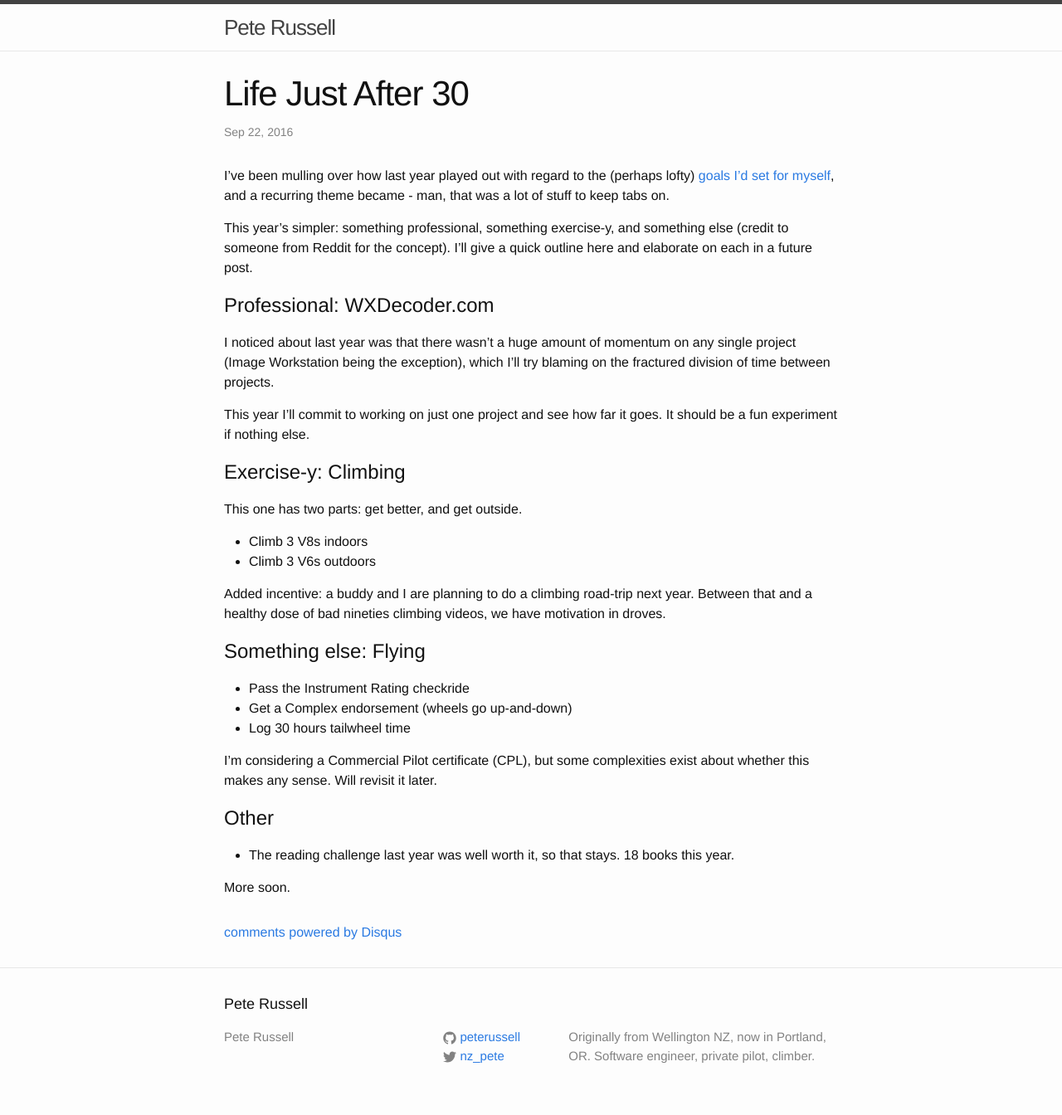
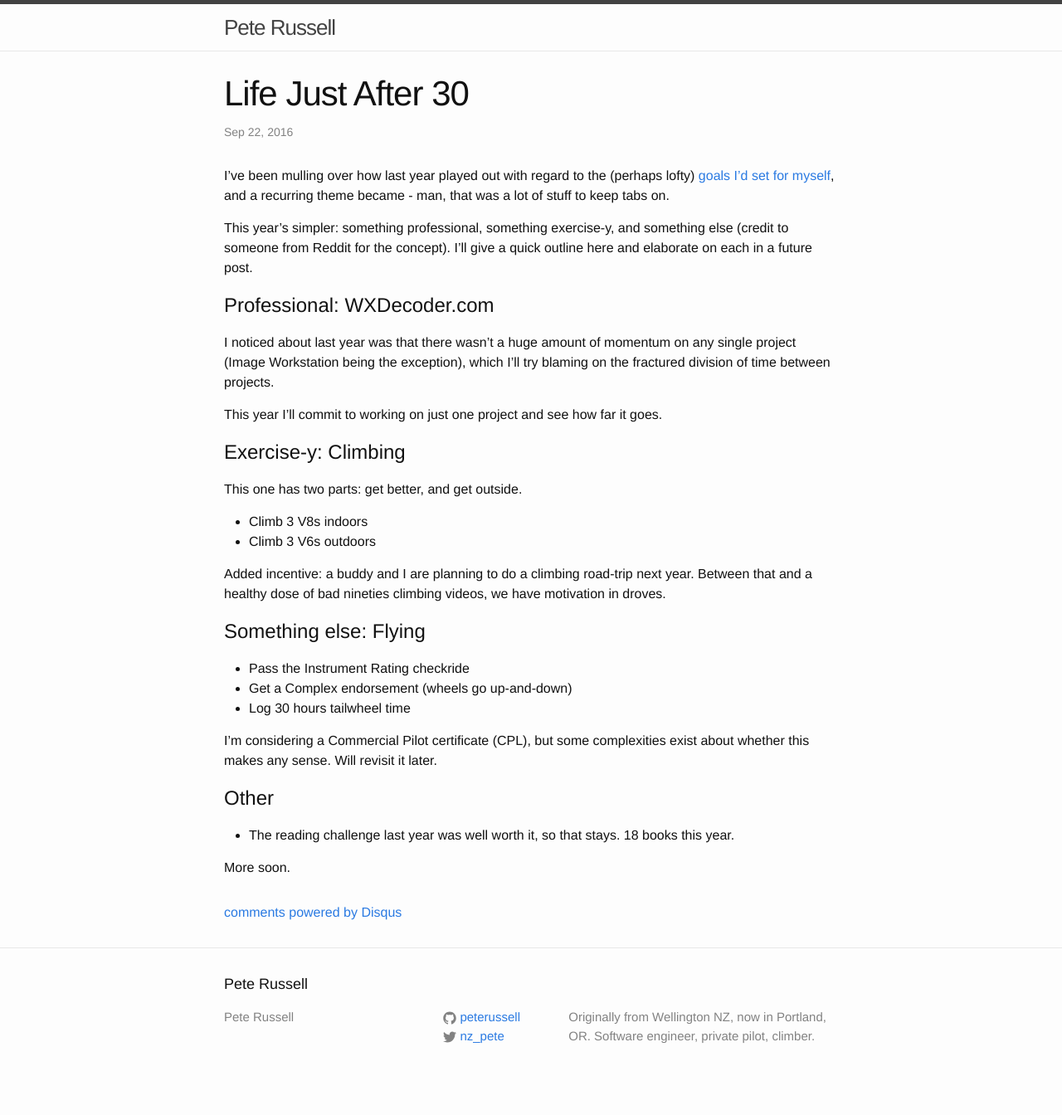
Before and after one commit to peterussell/peterussell.github.io_old, a Jekyll site: the page built from _posts/2016-09-22-life-just-after-30.md, in a window 1280 px wide. Shown: the whole page at 83% size. Built offline with Jekyll 4.4.1, drawn with Linux system fonts in a browser that asks for light colours; comment, search, counter and statistics services are not loaded; after the commit the page ends 1320 px from its top, so only the background shows below that.

Commit message:
Edit initial Life After 30 post for brevity.

```diff
--- a/_posts/2016-09-22-life-just-after-30.md
+++ b/_posts/2016-09-22-life-just-after-30.md
@@ -18,8 +18,7 @@ I noticed about last year was that there wasn't a huge amount of momentum on any
 project (Image Workstation being the exception), which I'll try blaming on the
 fractured division of time between projects.
 
-This year I'll commit to working on just one project and see how far it goes. It should
-be a fun experiment if nothing else.
+This year I'll commit to working on just one project and see how far it goes.
 
 # Exercise-y: Climbing
 
```
